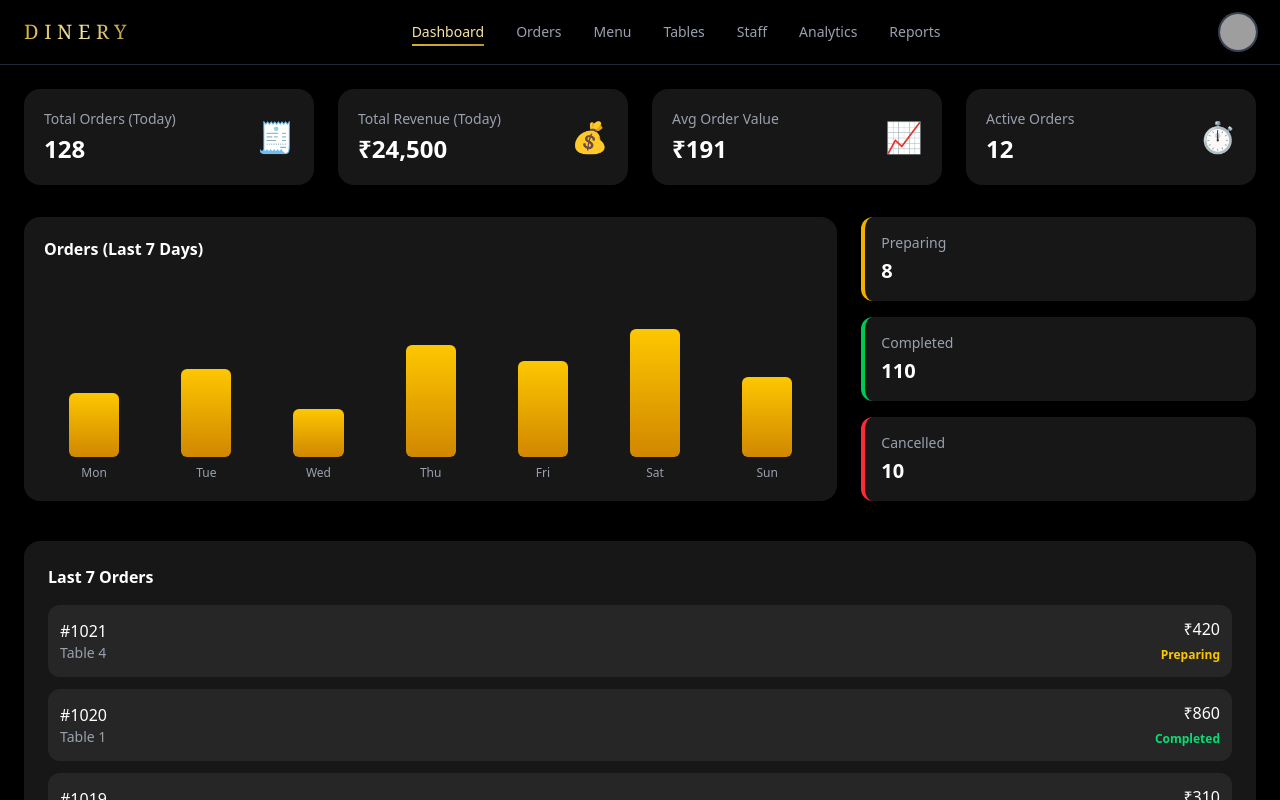
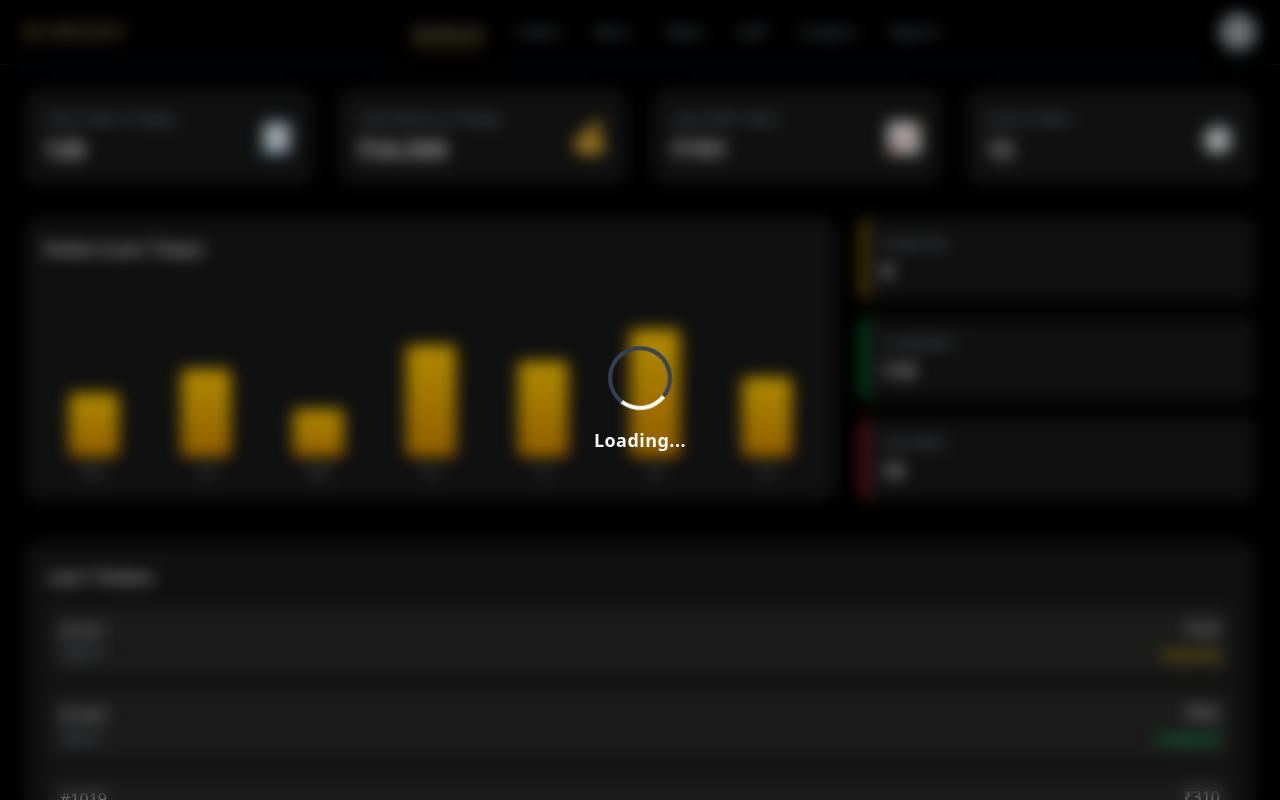
Before and after one commit to piyush-0777/DINERY, a React (Vite) app in the folder frontend/: page /owner/dashboard in a window 1280 px wide. Built offline with nearby package versions, Linux system fonts and the light colour scheme; grey boxes are pictures that could not be loaded.

Commit message:
add loding...

```diff
--- /dev/null
+++ b/frontend/src/components/ui/Loader.jsx
@@ -0,0 +1,19 @@
+// Loader.jsx
+import React from "react";
+
+const Loader = () => {
+  return (
+    <div className="fixed inset-0 z-50 flex items-center justify-center backdrop-blur-sm bg-black/30">
+      <div className="flex flex-col items-center space-y-4">
+        {/* Spinner */}
+        <div className="w-16 h-16 border-4 border-gray-700 border-t-white rounded-full animate-spin"></div>
+        {/* Text */}
+        <p className="text-white text-lg font-semibold tracking-wide">
+          Loading...
+        </p>
+      </div>
+    </div>
+  );
+};
+
+export default Loader;
--- a/frontend/src/pages/owner/OwnerDashboard.jsx
+++ b/frontend/src/pages/owner/OwnerDashboard.jsx
@@ -1,9 +1,17 @@
-import React from 'react'
+import React , {useState , useEffect} from 'react'
 import { StatCard } from "../../components/owner/StatCard";
 import { StatusCard } from "../../components/owner/StatusCard";
 import { OrdersTrend } from "../../components/owner/OrdersTrend";
+import Loader from '../../components/ui/Loader';
+
 
 const OwnerDashboard = () => {
+
+  const [loading, setLoading] = useState(true);
+
+  useEffect(() => {
+    setTimeout(() => setLoading(false), 30000); // simulate loading
+  }, []);
 
   const recentOrders = [
     { id: '#1021', table: 'Table 4', amount: '₹420', status: 'Preparing' },
@@ -18,7 +26,7 @@ const OwnerDashboard = () => {
     <div className="p-6 bg-black min-h-screen overflow-y-auto scrollbar-hide ">
       {/* <h1 className="text-3xl font-bold text-white mb-6">Dashboard</h1> */}
 
-
+    {loading && <Loader />}
       {/* Top Stats */}
       <div className="grid grid-cols-1 sm:grid-cols-2 lg:grid-cols-4 gap-6">
         <StatCard title="Total Orders (Today)" value="128" icon="🧾" />
```
